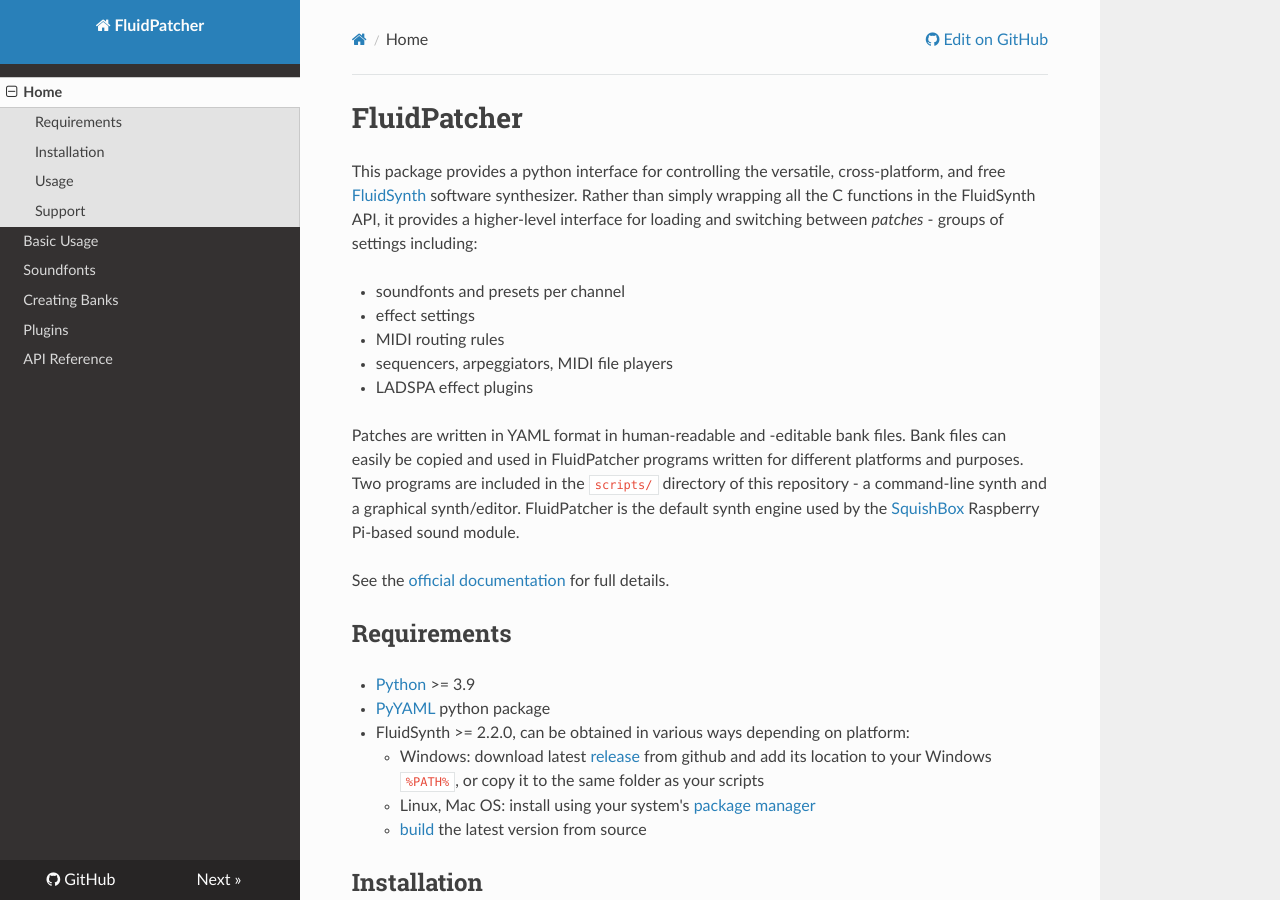
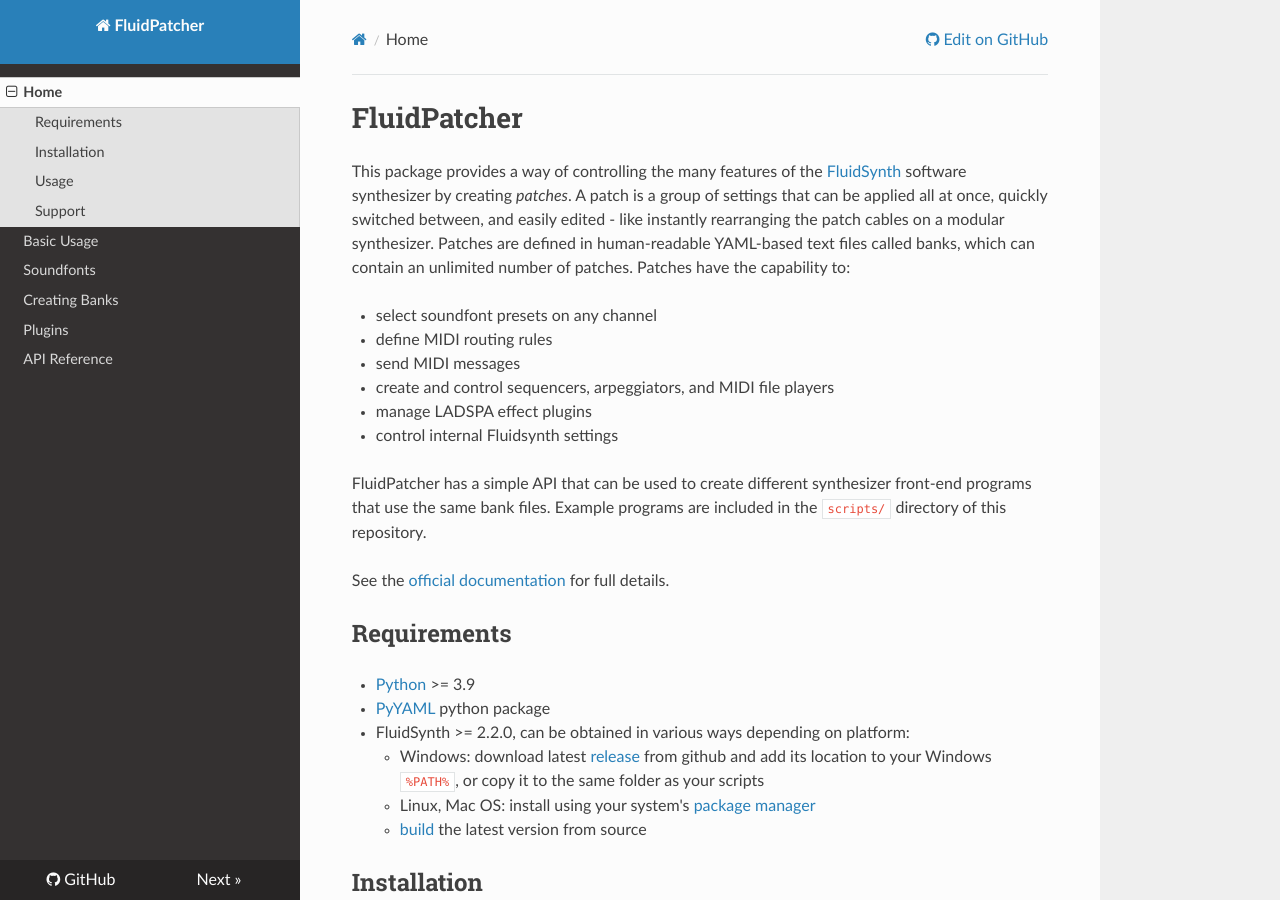
Before and after one commit to GeekFunkLabs/fluidpatcher, an MkDocs documentation site: the page built from docs/README.md, in a window 1280 px wide and 900 px high. Built offline with MkDocs 1.6.1, drawn with Linux system fonts in a browser that asks for light colours; nearby versions of some CDN libraries.

Commit message:
update README.md

```diff
--- a/docs/README.md
+++ b/docs/README.md
@@ -1,14 +1,15 @@
 # FluidPatcher
 
-This package provides a python interface for controlling the versatile, cross-platform, and free [FluidSynth](https://www.fluidsynth.org) software synthesizer. Rather than simply wrapping all the C functions in the FluidSynth API, it provides a higher-level interface for loading and switching between *patches* - groups of settings including:
+This package provides a way of controlling the many features of the [FluidSynth](https://www.fluidsynth.org) software synthesizer by creating *patches*. A patch is a group of settings that can be applied all at once, quickly switched between, and easily edited - like instantly rearranging the patch cables on a modular synthesizer. Patches are defined in human-readable YAML-based text files called banks, which can contain an unlimited number of patches. Patches have the capability to:
 
-* soundfonts and presets per channel
-* effect settings
-* MIDI routing rules
-* sequencers, arpeggiators, MIDI file players
-* LADSPA effect plugins
+* select soundfont presets on any channel
+* define MIDI routing rules
+* send MIDI messages
+* create and control sequencers, arpeggiators, and MIDI file players
+* manage LADSPA effect plugins
+* control internal Fluidsynth settings
 
-Patches are written in YAML format in human-readable and -editable bank files. Bank files can easily be copied and used in FluidPatcher programs written for different platforms and purposes. Two programs are included in the `scripts/` directory of this repository - a command-line synth and a graphical synth/editor. FluidPatcher is the default synth engine used by the [SquishBox](https://geekfunklabs.com/products/squishbox) Raspberry Pi-based sound module.
+FluidPatcher has a simple API that can be used to create different synthesizer front-end programs that use the same bank files. Example programs are  included in the `scripts/` directory of this repository.
 
 See the [official documentation](https://geekfunklabs.github.io/fluidpatcher) for full details.
 
```
